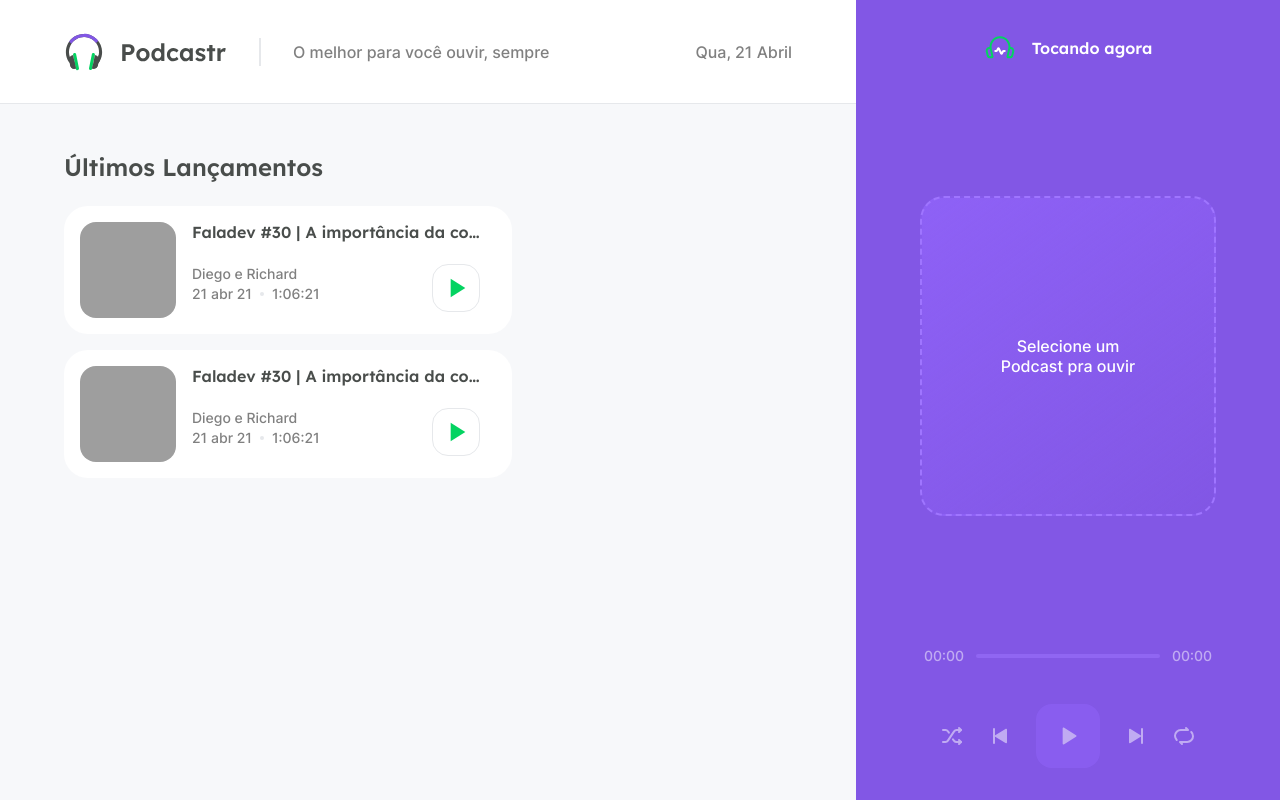
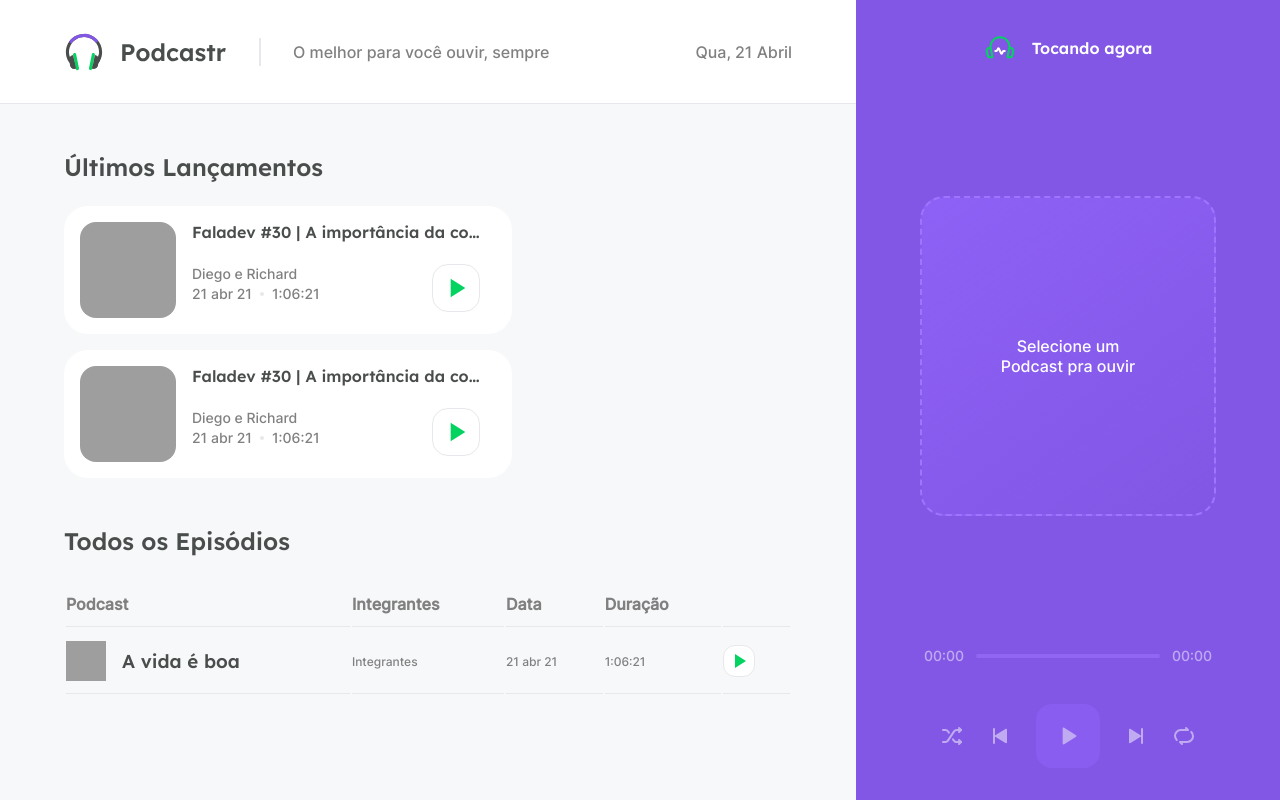
Before and after one commit to vitorsemidio-dev/podcastr, a Next.js app: page / in a window 1280 px wide. Built offline with nearby package versions, Linux system fonts and the light colour scheme; data requests are answered from the project's data file; grey boxes are pictures that could not be loaded.

Commit message:
Criação Tabela e funções auxiliares para datas

```diff
--- /dev/null
+++ b/src/components/Button/index.tsx
@@ -0,0 +1,7 @@
+/** @format */
+
+import { ButtonContainer } from './styles';
+
+export function Button({ children }) {
+	return <ButtonContainer type='button'>{children}</ButtonContainer>;
+}
--- /dev/null
+++ b/src/components/Button/styles.ts
@@ -0,0 +1,20 @@
+/** @format */
+
+import styled from 'styled-components';
+
+export const ButtonContainer = styled.button`
+	grid-area: button;
+	background: transparent;
+	border: 0;
+	font-size: 0;
+
+	width: 2rem;
+	height: 2rem;
+	border: 1px solid var(--gray-100);
+	border-radius: 0.75rem;
+	background: var(--white);
+
+	img {
+		width: 1.5rem;
+	}
+`;
--- a/src/components/Header/index.tsx
+++ b/src/components/Header/index.tsx
@@ -1,14 +1,11 @@
 /** @format */
+
+import { formatDate } from '../../utils/formatDate';
 
 import { HeaderContainer, HeaderText, HeaderDate } from './styles';
 
-import format from 'date-fns/format';
-import ptBr from 'date-fns/locale/pt-BR';
-
 export function Header() {
-	const currentDate = format(new Date(), 'EEEEEE, d MMMM', {
-		locale: ptBr,
-	});
+	const currentDate = formatDate(new Date());
 
 	return (
 		<HeaderContainer>
--- /dev/null
+++ b/src/components/Table/index.tsx
@@ -0,0 +1,60 @@
+/** @format */
+
+import { useMemo } from 'react';
+
+import {
+	formatDateDayMonthYear,
+	convertSeconds2Hours,
+} from '../../utils/formatDate';
+import { Button } from '../Button';
+
+import { TableContainer } from './styles';
+
+export function Table() {
+	const publishedDate = useMemo(() => {
+		const dateFormatted = formatDateDayMonthYear(new Date());
+		return dateFormatted;
+	}, []);
+
+	const duration = useMemo(() => {
+		return convertSeconds2Hours(3981);
+	}, []);
+	return (
+		<>
+			<TableContainer>
+				<tr>
+					<th colSpan={1}>Podcast</th>
+					<th>Integrantes</th>
+					<th>Data</th>
+					<th>Duração</th>
+					<th></th>
+				</tr>
+				<tr>
+					<td>
+						<div>
+							<img
+								src='https://storage.googleapis.com/golden-wind/nextlevelweek/05-podcastr/funcional.jpg'
+								alt='Thumb'
+							/>
+							<h3>A vida é boa</h3>
+						</div>
+					</td>
+					<td>Integrantes</td>
+					<td>{publishedDate}</td>
+					<td>{duration}</td>
+					<td>
+						<Button>
+							<img
+								src='/icons/play-green.svg'
+								alt={
+									'Tocar Podcast ' +
+									'Faladev #30 | A importância da contribuição em Open Source'
+								}
+							/>
+						</Button>
+					</td>
+				</tr>
+			</TableContainer>
+		</>
+	);
+}
--- /dev/null
+++ b/src/components/Table/styles.ts
@@ -0,0 +1,38 @@
+/** @format */
+
+import styled from 'styled-components';
+
+export const TableContainer = styled.table`
+	--height-row: 2.5rem;
+	width: 100%;
+	text-align: left;
+
+	td {
+		font-size: 0.75rem;
+	}
+
+	th,
+	td {
+		border-bottom: 1px solid var(--gray-100);
+		padding: 0.75rem 0;
+		padding-right: 0.75rem;
+		height: var(--height-row);
+	}
+
+	td div {
+		display: flex;
+		align-items: center;
+		gap: 1rem;
+		font-size: 1rem;
+
+		img {
+			height: var(--height-row);
+			width: var(--height-row);
+			object-fit: cover;
+		}
+
+		h3 {
+			flex-grow: 1;
+		}
+	}
+`;
--- a/src/pages/index.tsx
+++ b/src/pages/index.tsx
@@ -1,6 +1,7 @@
 /** @format */
 
 import { Card } from '../components/Card';
+import { Table } from '../components/Table';
 
 import { HomeWrapper } from '../styles/home-wrapper';
 import { ReleaseWrapper } from '../styles/release-wrapper';
@@ -14,6 +15,12 @@ export default function Home({ episodes }: { episodes: any }) {
 					<Card />
 					<Card />
 				</ReleaseWrapper>
+			</section>
+
+			<section>
+				<h2>Todos os Episódios</h2>
+
+				<Table />
 			</section>
 		</HomeWrapper>
 	);
--- a/src/styles/home-wrapper.ts
+++ b/src/styles/home-wrapper.ts
@@ -9,4 +9,8 @@ export const HomeWrapper = styled.div`
 	h2 {
 		margin-bottom: 1.5rem;
 	}
+
+	section + section {
+		margin-top: 3rem;
+	}
 `;
--- /dev/null
+++ b/src/utils/formatDate.ts
@@ -0,0 +1,26 @@
+/** @format */
+
+import { addSeconds, format } from 'date-fns';
+import ptBr from 'date-fns/locale/pt-BR';
+
+export function formatDate(date: Date): string {
+	const dateFormatted = format(date, 'EEEEEE, d MMMM', {
+		locale: ptBr,
+	});
+
+	return dateFormatted;
+}
+
+export function formatDateDayMonthYear(date: Date): string {
+	const dateFormatted = format(date, 'd MMM yy', {
+		locale: ptBr,
+	});
+
+	return dateFormatted;
+}
+
+export function convertSeconds2Hours(seconds: number) {
+	const begin = new Date(0).setHours(0);
+	const helperDate = addSeconds(begin, seconds);
+	return format(helperDate, 'h:mm:ss');
+}
```
